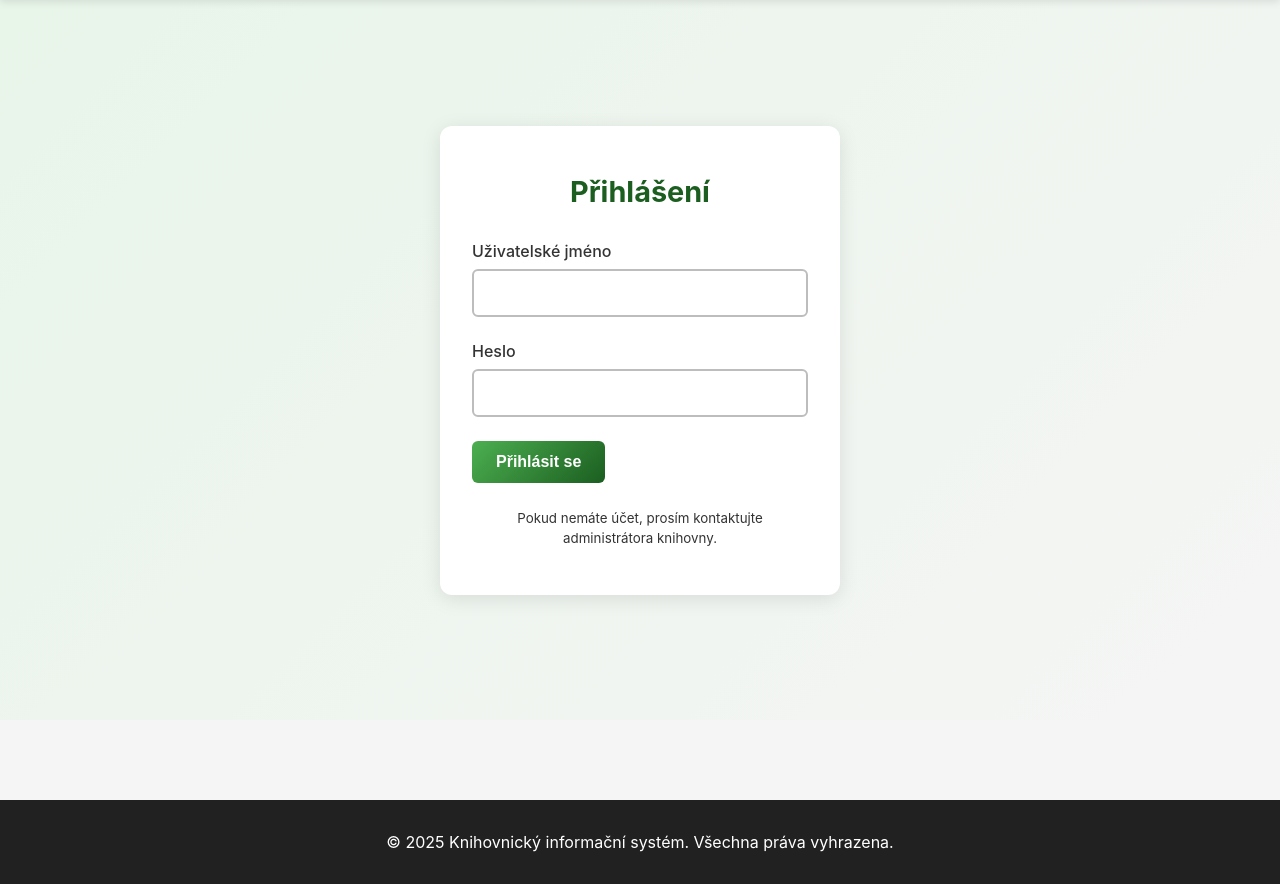
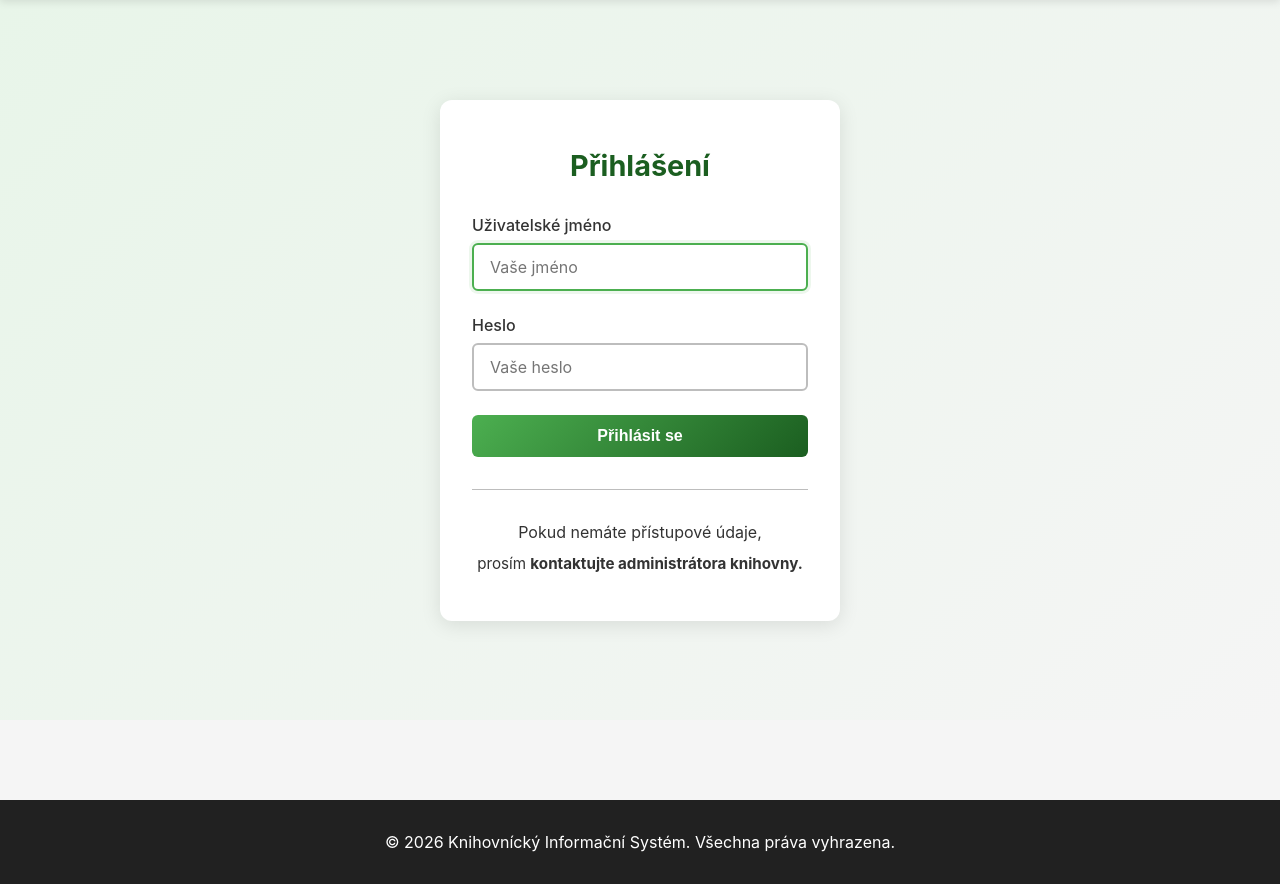
Before and after one commit to TheMichalBr/is_knihovna, a FastAPI app: page /login in a window 1280 px wide. Shown: the part 77-961 px from the top of the page. Run offline with FastAPI, Linux system fonts and the light colour scheme.

Commit message:
pre_release

```diff
--- a/templates/login.html
+++ b/templates/login.html
@@ -3,7 +3,7 @@
 <head>
     <meta charset="UTF-8">
     <meta name="viewport" content="width=device-width, initial-scale=1.0">
-    <title>Přihlášení - Knihovnický IS</title>
+    <title>Přihlášení - Knihovnický Informační Systém</title>
     <link rel="icon" href="/static/icon.png" type="image/png">
     <link rel="stylesheet" href="/static/css/style.css">
 </head>
@@ -28,26 +28,31 @@
                 <form id="login-form">
                     <div class="form-group">
                         <label for="username">Uživatelské jméno</label>
-                        <input type="text" id="username" name="username" required>
+                        <input type="text" id="username" name="username" placeholder="Vaše jméno" required autofocus>
                     </div>
 
                     <div class="form-group">
                         <label for="password">Heslo</label>
-                        <input type="password" id="password" name="password" required>
+                        <input type="password" id="password" name="password" placeholder="Vaše heslo" required>
                     </div>
 
-                    <button type="submit" class="btn btn-primary">Přihlásit se</button>
+                    <button type="submit" class="btn btn-primary" style="width: 100%;">Přihlásit se</button>
                 </form>
 
-                <p class="text-center mt-3">
-                    <small>Pokud nemáte účet, prosím kontaktujte administrátora knihovny.</small>
-                </p>
+                <div style="text-align: center; margin-top: 2rem; padding-top: 2rem; border-top: 1px solid var(--border-color);">
+                    <p style="color: var(--text-light); margin-bottom: 0.75rem;">
+                        Pokud nemáte přístupové údaje,
+                    </p>
+                    <p style="font-size: 0.95rem; color: var(--text-color);">
+                        prosím <strong>kontaktujte administrátora knihovny.</strong>
+                    </p>
+                </div>
             </div>
         </div>
     </main>
 
     <footer>
-        <p>&copy; 2025 Knihovnický informační systém. Všechna práva vyhrazena.</p>
+        <p>&copy; 2026 Knihovnícký Informační Systém. Všechna práva vyhrazena.</p>
     </footer>
 
     <script>
```
